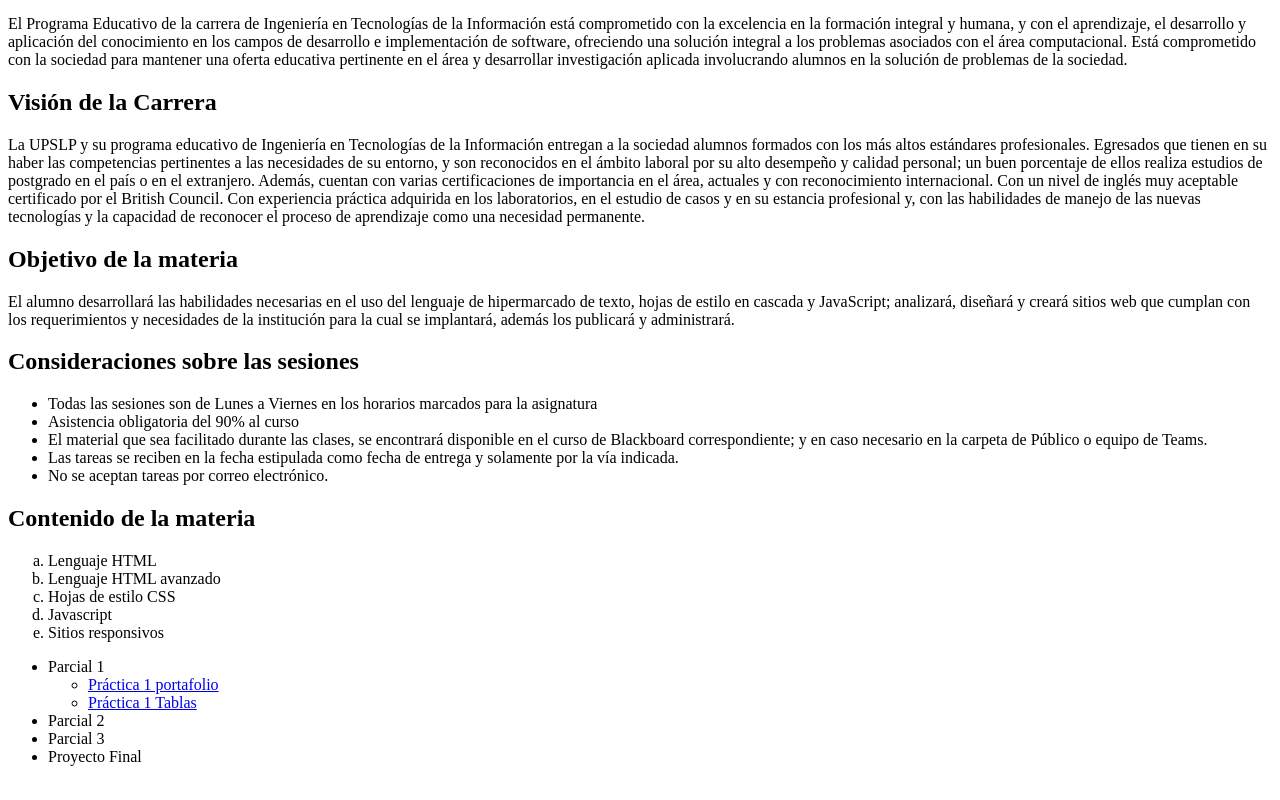
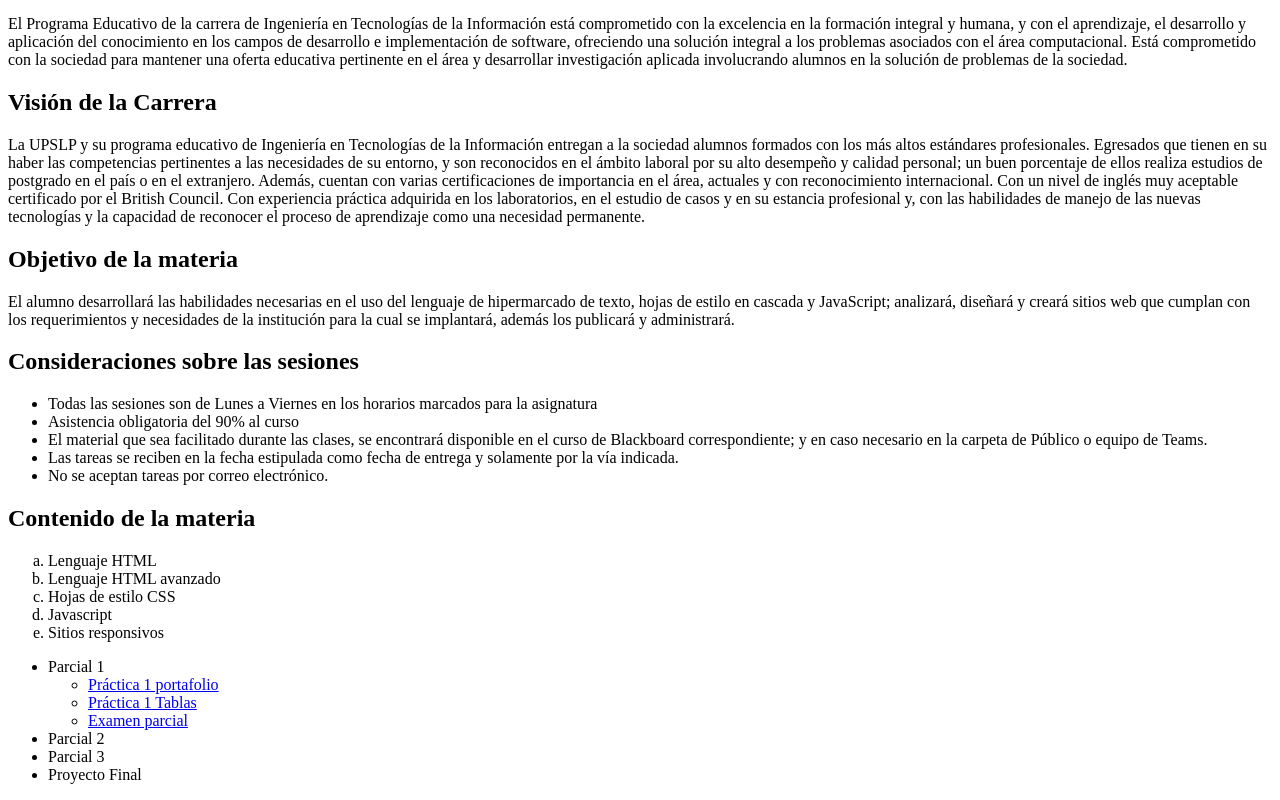
Before and after one commit to rendon22f/prograweb1, a plain HTML site: page index.html in a window 1280 px wide. Shown: the part 536-1336 px from the top of the page. Drawn offline with Linux system fonts and the light colour scheme.

Commit message:
Update index.html

```diff
--- a/index.html
+++ b/index.html
@@ -52,6 +52,7 @@
             <ul>
               <li><a href="practica_1_index.html">Práctica 1 portafolio</a></li>
                 <li><a href="practica1_Tablas.html">Práctica 1 Tablas</a></li>
+                <li><a href="costco_index.html">Examen parcial</a></li>
             </ul>
         <li>Parcial 2</li>
         <li>Parcial 3</li>
```
